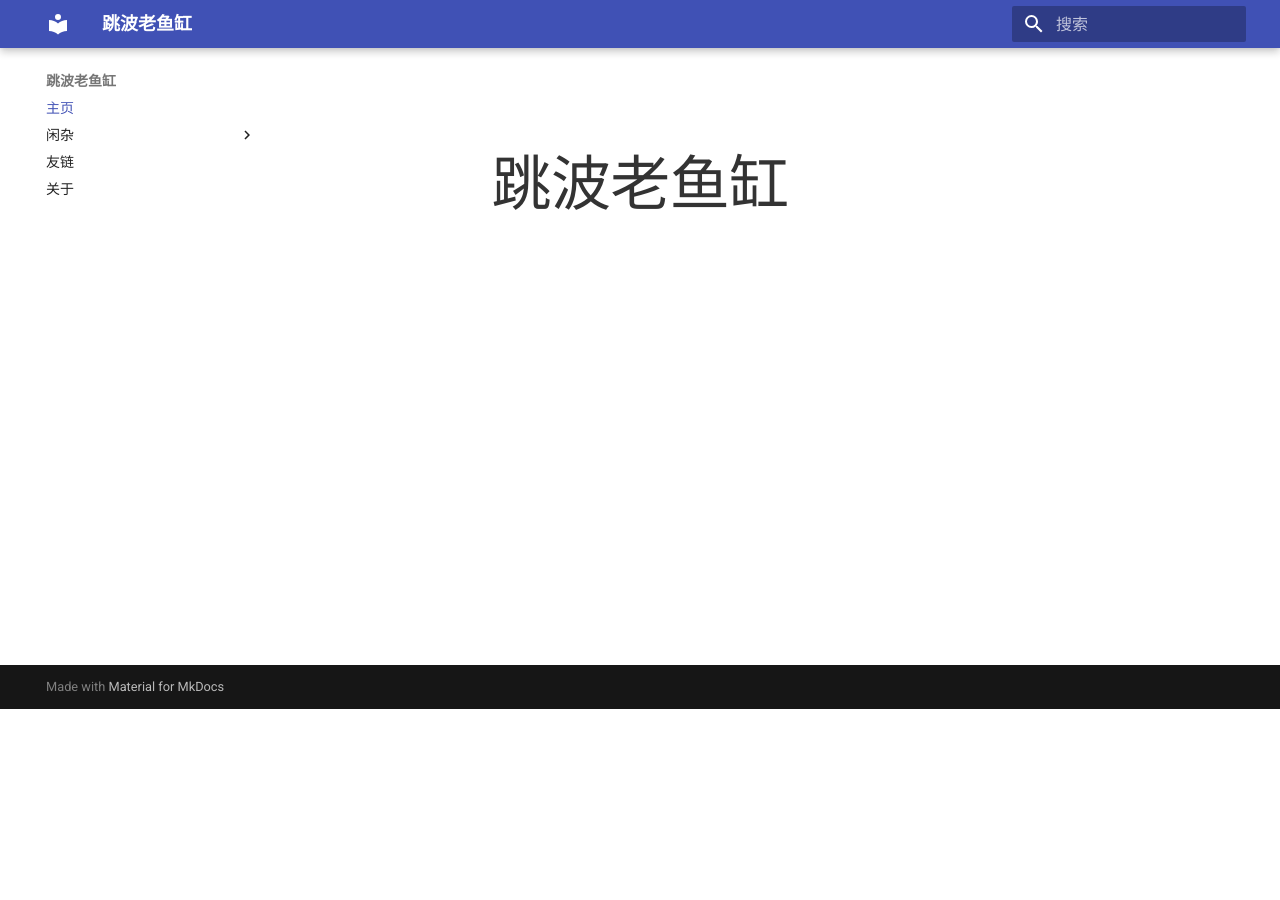
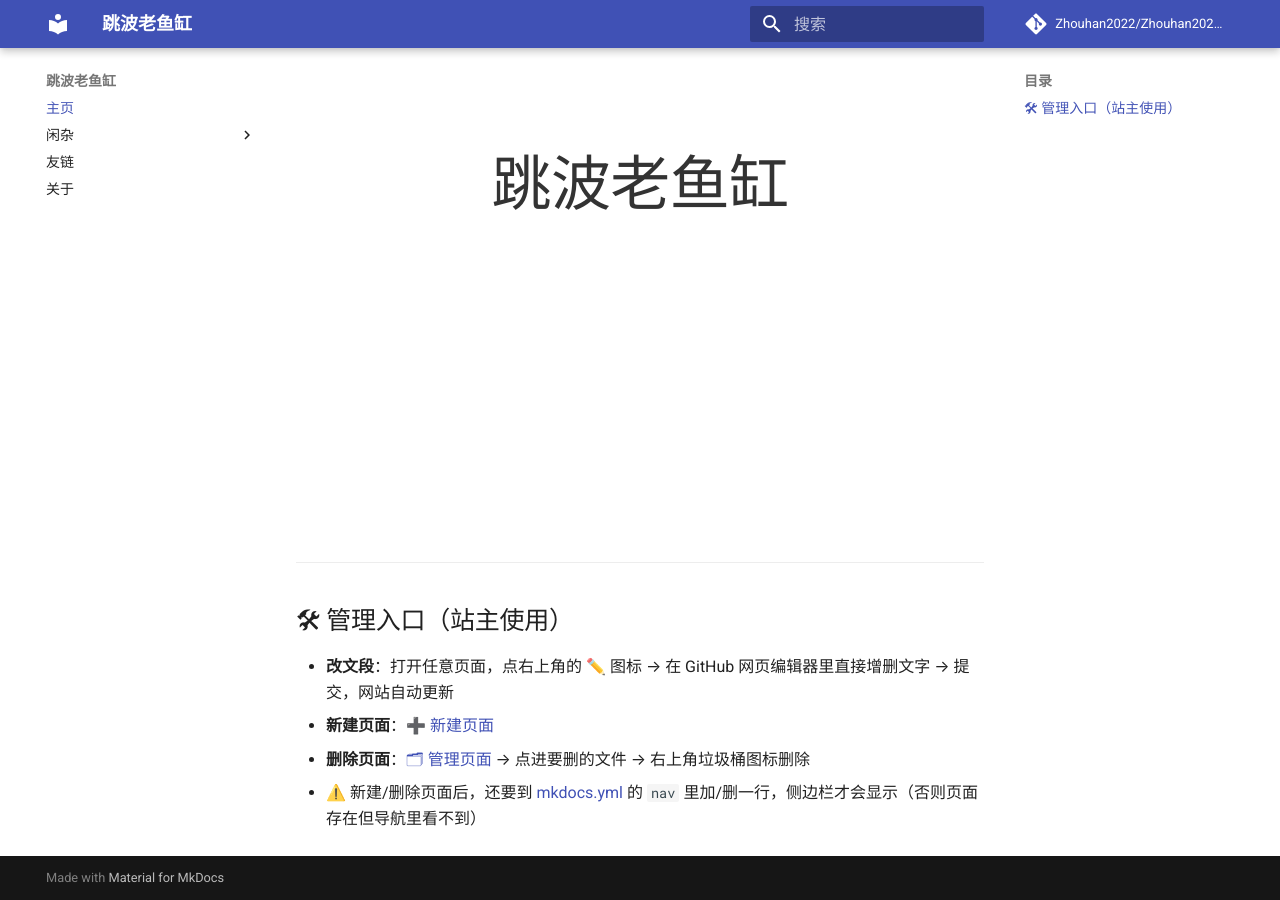
Before and after one commit to Zhouhan2022/Zhouhan2022.github.io, an MkDocs documentation site: the page built from docs/index.md, in a window 1280 px wide and 900 px high, scrolled down 191 px. Built offline with MkDocs 1.6.1 and Material for MkDocs 9.7.7, drawn with Linux system fonts in a browser that asks for light colours; comment, search, counter and statistics services are not loaded; before the commit the page ends 900 px from its top, so only the background shows below that.

Commit message:
添加页面编辑入口和管理快捷链接

```diff
--- a/docs/index.md
+++ b/docs/index.md
@@ -1,3 +1,12 @@
 <div style="height: 70vh; display: flex; align-items: center; justify-content: center; text-align: center;">
   <h1 style="font-size: 3rem; font-weight: 300; color: #333;">跳波老鱼缸</h1>
 </div>
+
+---
+
+## 🛠 管理入口（站主使用）
+
+- **改文段**：打开任意页面，点右上角的 ✏️ 图标 → 在 GitHub 网页编辑器里直接增删文字 → 提交，网站自动更新
+- **新建页面**：[➕ 新建页面](https://github.com/Zhouhan2022/Zhouhan2022.github.io/new/main?filename=docs/%E6%96%B0%E9%A1%B5%E9%9D%A2.md&value=%23%20%E6%96%B0%E9%A1%B5%E9%9D%A2%0A%0A%E8%BF%99%E9%87%8C%E5%BC%80%E5%A7%8B%E5%86%99%E5%86%85%E5%AE%B9%0A)
+- **删除页面**：[🗂 管理页面](https://github.com/Zhouhan2022/Zhouhan2022.github.io/tree/main/docs) → 点进要删的文件 → 右上角垃圾桶图标删除
+- ⚠️ 新建/删除页面后，还要到 [mkdocs.yml](https://github.com/Zhouhan2022/Zhouhan2022.github.io/edit/main/mkdocs.yml) 的 `nav` 里加/删一行，侧边栏才会显示（否则页面存在但导航里看不到）
--- a/mkdocs.yml
+++ b/mkdocs.yml
@@ -1,5 +1,8 @@
 site_name: 跳波老鱼缸
 site_url: https://zhouhan2022.github.io
+repo_url: https://github.com/Zhouhan2022/Zhouhan2022.github.io
+repo_name: Zhouhan2022/Zhouhan2022.github.io
+edit_uri: edit/main/docs/
 theme:
   name: material
   language: zh
```
